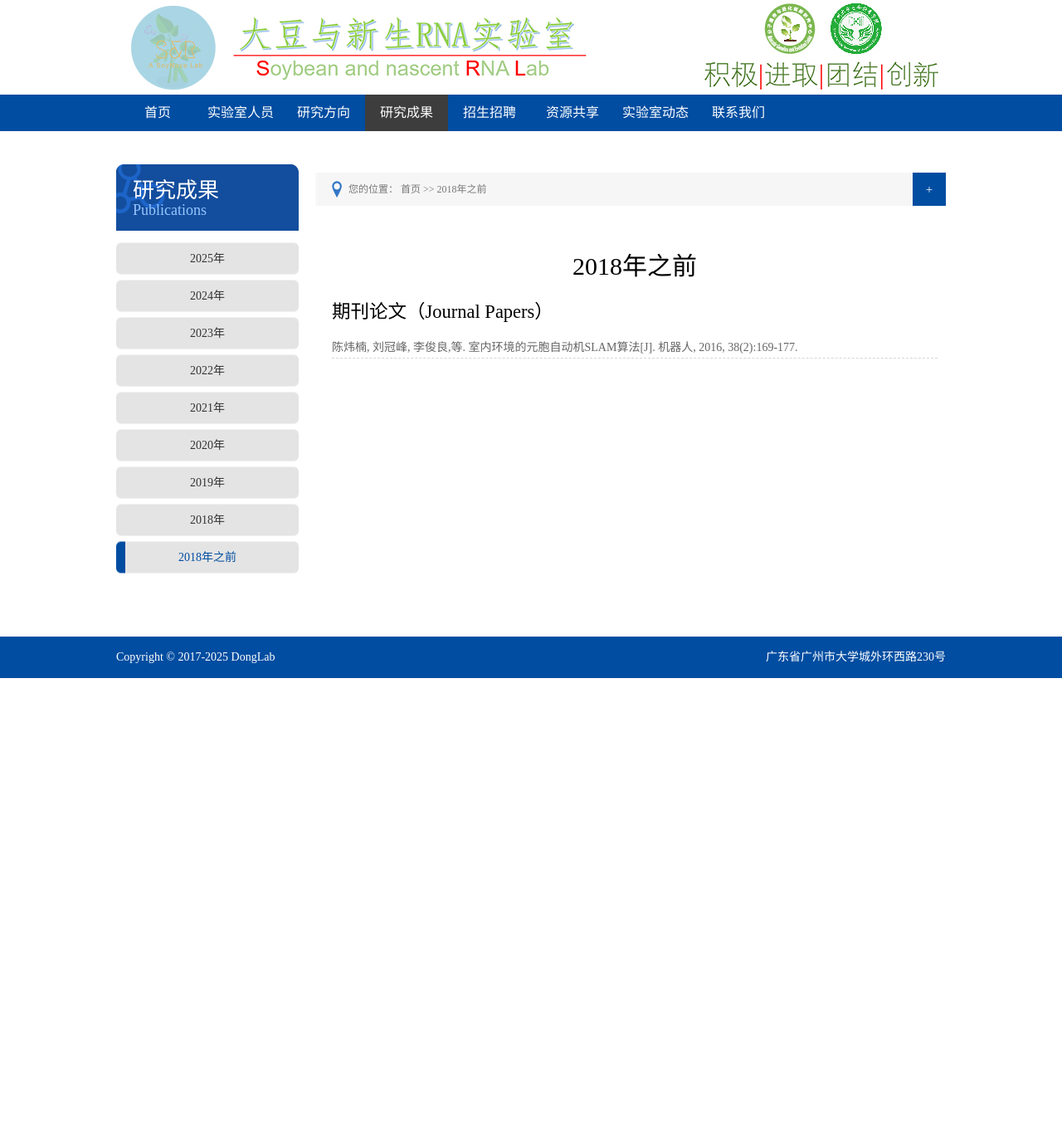
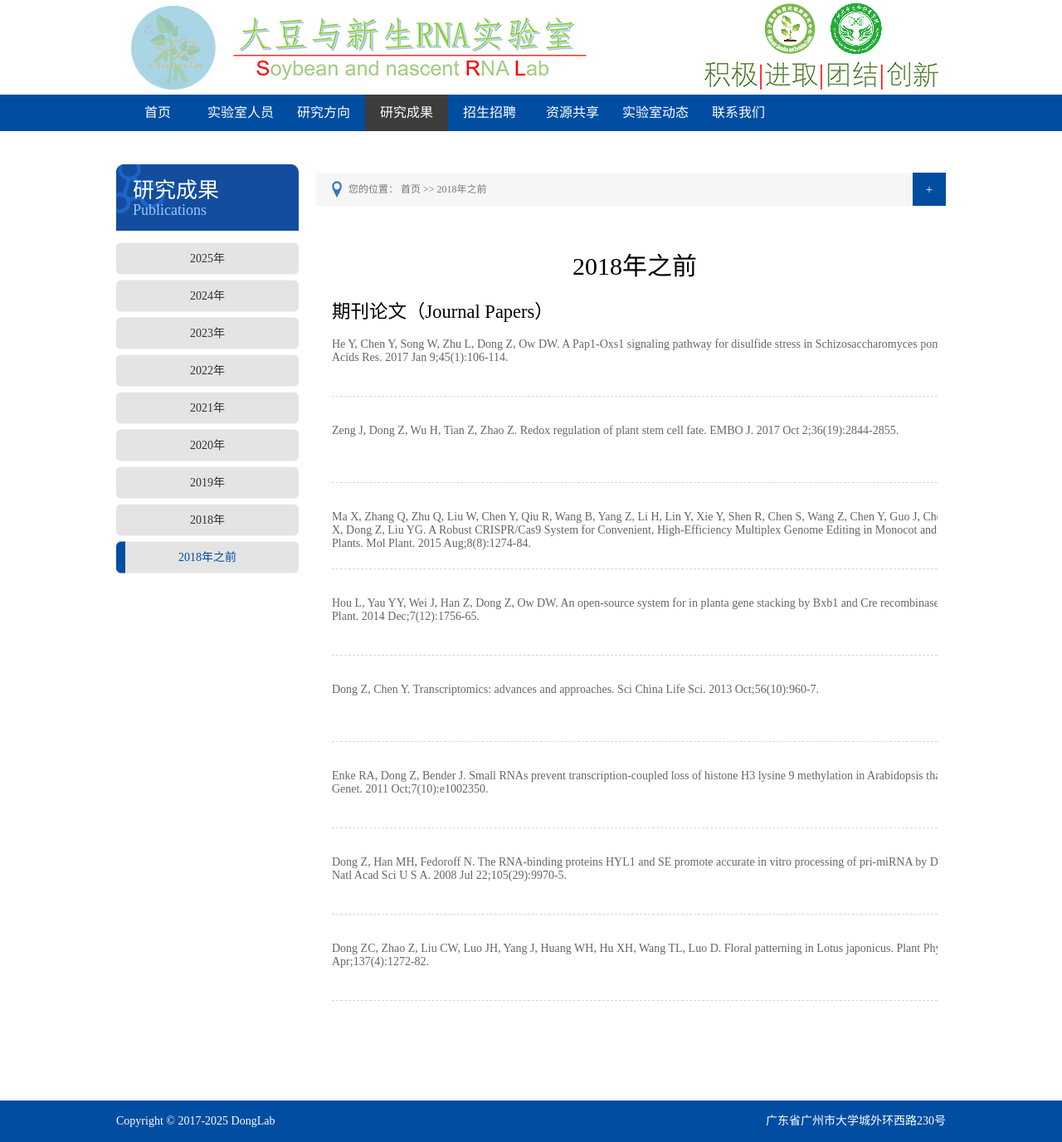
Before and after one commit to zhanweimin2021/zhanweimin2021.github.io, a Jekyll site: the page built from pages/before-2018.html, in a window 1280 px wide. Shown: the whole page at 83% size. Built offline with Jekyll 4.4.1, drawn with Linux system fonts in a browser that asks for light colours; before the commit the page ends 900 px from its top, so only the background shows below that.

Commit message:
Update before-2018.html

```diff
--- a/pages/before-2018.html
+++ b/pages/before-2018.html
@@ -16,8 +16,29 @@ description: 2018年之前
       <br>
       <h2>期刊论文（Journal Papers）</h2>
       <ul>
-        <li>
-          <div class="n_temp_r_b1"><h4><a href="http://xueshu.baidu.com/s?wd=%E5%AE%A4%E5%86%85%E7%8E%AF%E5%A2%83%E7%9A%84%E5%85%83%E8%83%9E%E8%87%AA%E5%8A%A8%E6%9C%BASLAM+%E7%AE%97%E6%B3%95&tn=SE_baiduxueshu_c1gjeupa&cl=3&ie=utf-8&bs=paperuri%3A%28198668fdb08fad3c2a396b67eadc8cb3%29&f=8&rsv_bp=1&rsv_sug2=1&sc_f_para=sc_tasktype%3D%7BfirstSimpleSearch%7D&rsv_n=2" target="_blank">陈炜楠, 刘冠峰, 李俊良,等. 室内环境的元胞自动机SLAM算法[J]. 机器人, 2016, 38(2):169-177.</a></h4></div>
+        <li style="height:70px;margin-bottom: 15px;">
+          <div class="n_temp_r_b1"><h4><a href="https://pmc.ncbi.nlm.nih.gov/articles/PMC5224502/" target="_blank">He Y, Chen Y, Song W, Zhu L, Dong Z, Ow DW. A Pap1-Oxs1 signaling pathway for disulfide stress in Schizosaccharomyces pombe. Nucleic Acids Res. 2017 Jan 9;45(1):106-114.</a></h4></div>
+        </li>
+        <li style="height:70px;margin-bottom: 15px;">
+          <div class="n_temp_r_b1"><h4><a href="https://pmc.ncbi.nlm.nih.gov/articles/PMC5623875/" target="_blank">Zeng J, Dong Z, Wu H, Tian Z, Zhao Z. Redox regulation of plant stem cell fate. EMBO J. 2017 Oct 2;36(19):2844-2855.</a></h4></div>
+        </li>
+        <li style="height:70px;margin-bottom: 15px;">
+          <div class="n_temp_r_b1"><h4><a href="https://www.cell.com/molecular-plant/fulltext/S1674-2052(15)00204-X?_returnURL=https%3A%2F%2Flinkinghub.elsevier.com%2Fretrieve%2Fpii%2FS167420521500204X%3Fshowall%3Dtrue" target="_blank">Ma X, Zhang Q, Zhu Q, Liu W, Chen Y, Qiu R, Wang B, Yang Z, Li H, Lin Y, Xie Y, Shen R, Chen S, Wang Z, Chen Y, Guo J, Chen L, Zhao X, Dong Z, Liu YG. A Robust CRISPR/Cas9 System for Convenient, High-Efficiency Multiplex Genome Editing in Monocot and Dicot Plants. Mol Plant. 2015 Aug;8(8):1274-84.</a></h4></div>
+        </li>
+        <li style="height:70px;margin-bottom: 15px;">
+          <div class="n_temp_r_b1"><h4><a href="https://www.cell.com/molecular-plant/fulltext/S1674-2052(14)60980-1?_returnURL=https%3A%2F%2Flinkinghub.elsevier.com%2Fretrieve%2Fpii%2FS1674205214609801%3Fshowall%3Dtrue" target="_blank">Hou L, Yau YY, Wei J, Han Z, Dong Z, Ow DW. An open-source system for in planta gene stacking by Bxb1 and Cre recombinases. Mol Plant. 2014 Dec;7(12):1756-65.</a></h4></div>
+        </li>
+        <li style="height:70px;margin-bottom: 15px;">
+          <div class="n_temp_r_b1"><h4><a href="https://link.springer.com/article/10.1007/s11427-013-4557-2" target="_blank">Dong Z, Chen Y. Transcriptomics: advances and approaches. Sci China Life Sci. 2013 Oct;56(10):960-7.</a></h4></div>
+        </li>
+        <li style="height:70px;margin-bottom: 15px;">
+          <div class="n_temp_r_b1"><h4><a href="https://pmc.ncbi.nlm.nih.gov/articles/PMC3203196/" target="_blank">Enke RA, Dong Z, Bender J. Small RNAs prevent transcription-coupled loss of histone H3 lysine 9 methylation in Arabidopsis thaliana. PLoS Genet. 2011 Oct;7(10):e1002350.</a></h4></div>
+        </li>
+        <li style="height:70px;margin-bottom: 15px;">
+          <div class="n_temp_r_b1"><h4><a href="https://pmc.ncbi.nlm.nih.gov/articles/PMC2481344/" target="_blank">Dong Z, Han MH, Fedoroff N. The RNA-binding proteins HYL1 and SE promote accurate in vitro processing of pri-miRNA by DCL1. Proc Natl Acad Sci U S A. 2008 Jul 22;105(29):9970-5.</a></h4></div>
+        </li>
+        <li style="height:70px;margin-bottom: 15px;">
+          <div class="n_temp_r_b1"><h4><a href="https://pmc.ncbi.nlm.nih.gov/articles/PMC1088320/" target="_blank">Dong ZC, Zhao Z, Liu CW, Luo JH, Yang J, Huang WH, Hu XH, Wang TL, Luo D. Floral patterning in Lotus japonicus. Plant Physiol. 2005 Apr;137(4):1272-82.</a></h4></div>
         </li>
       </ul>
       <div style="margin-top:50px"></div>
```
